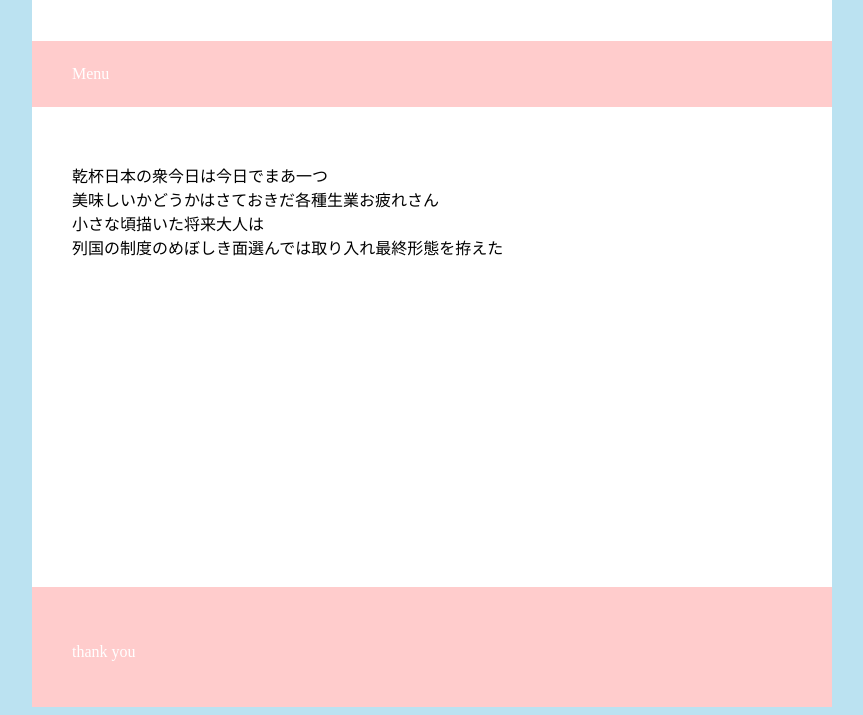
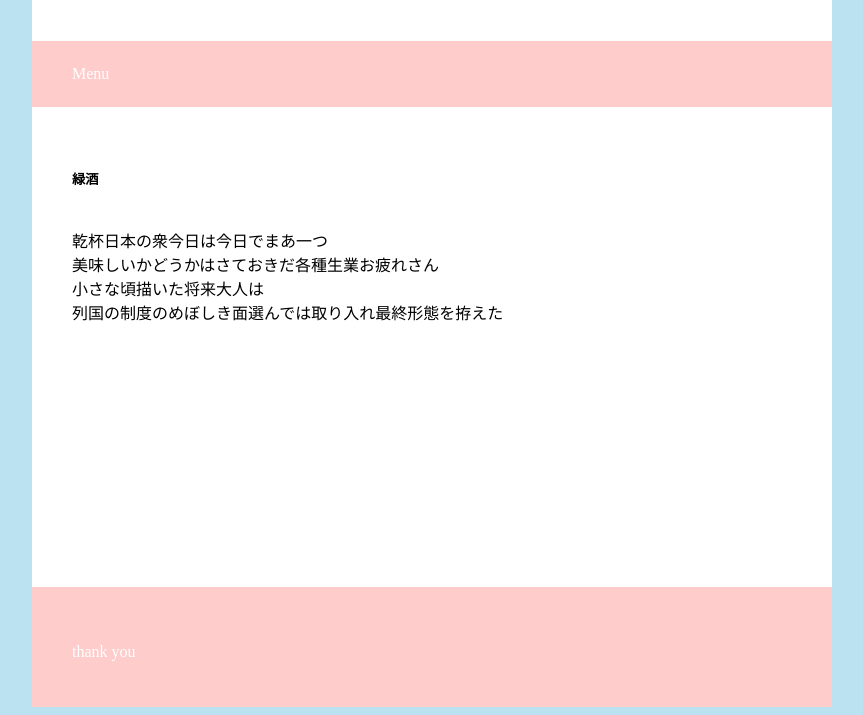
Before and after one commit to Nanami-Hotta/css_sample_01, a plain HTML site: page index.html in a window 1280 px wide. Shown: the part 127-842 px from the top of the page, without its empty margins (208-1071 px from the left). Drawn offline with Linux system fonts and the light colour scheme.

Commit message:
Update index.html

```diff
--- a/index.html
+++ b/index.html
@@ -20,7 +20,9 @@
 
       <article>
 
+        <h5>緑酒</h5>
         <p>
+         <br>
          乾杯日本の衆今日は今日でまあ一つ
          <br>
          美味しいかどうかはさておきだ各種生業お疲れさん
```
